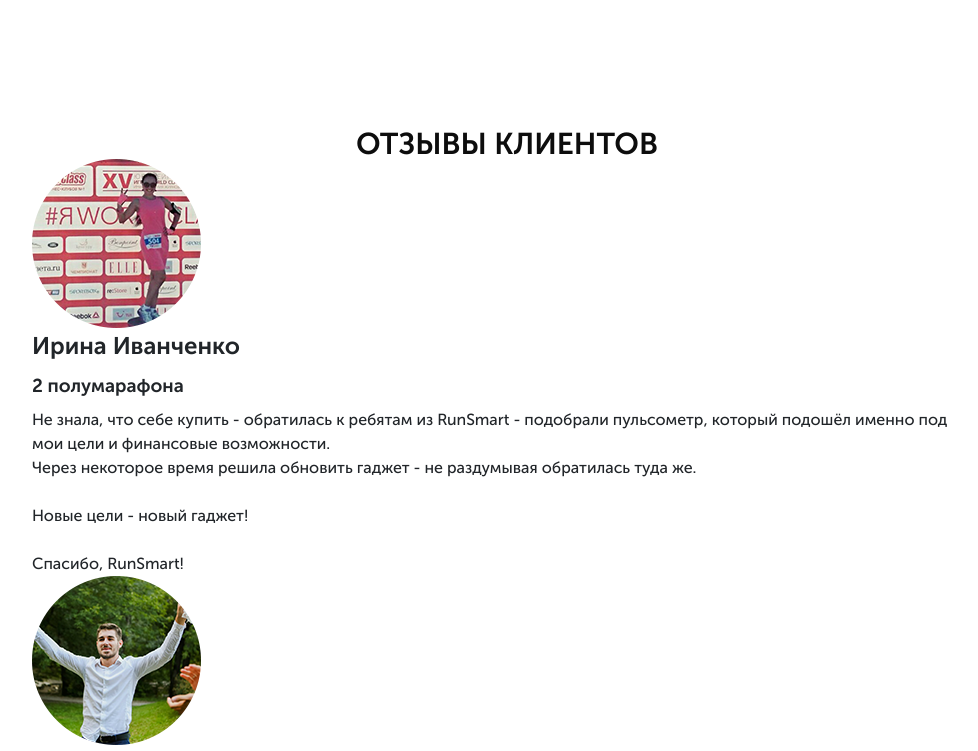
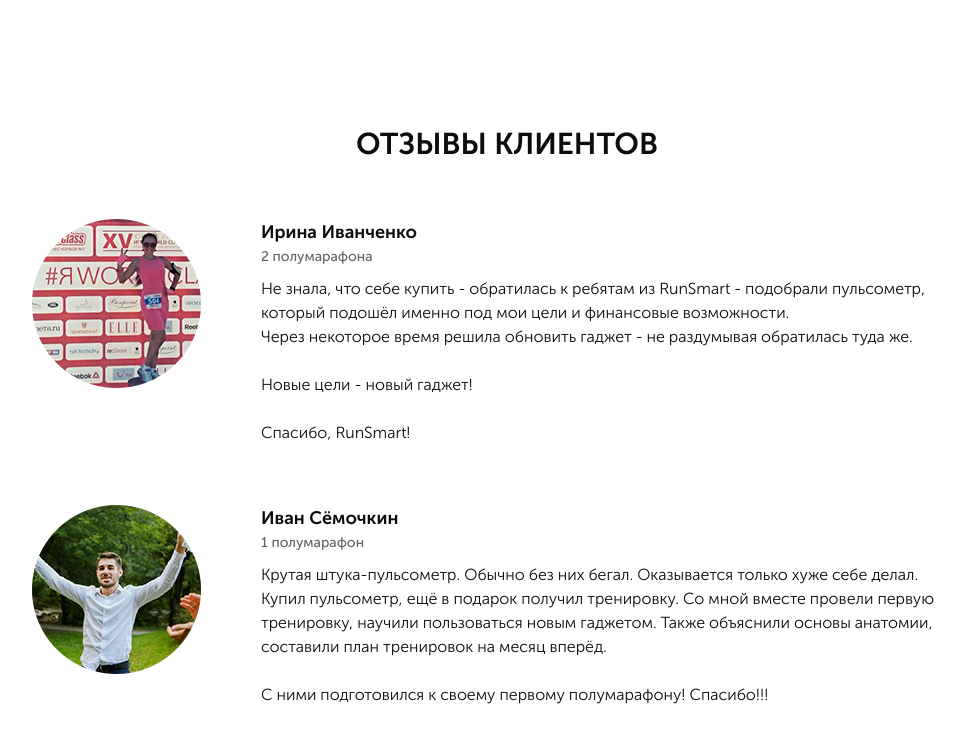
Before and after one commit to Andrej-ori/Projekt-7_Pulsometr, a website: page src/index.html in a window 1280 px wide. Shown: the part 2440-3191 px from the top of the page, without its empty margins (133-1111 px from the left). Drawn offline with nearby package versions, Linux system fonts and the light colour scheme.

Commit message:
Стилизация секции *customer*

```diff
--- /dev/null
+++ b/src/sass/blocks/_customer.scss
@@ -0,0 +1,33 @@
+.customer {
+	margin-bottom: 50px;
+	&-items {
+	}
+	&-item {
+		margin-top: 60px;
+		display: flex;
+		align-items: flex-start;
+		&__img{
+
+		}
+		&__content {
+			padding-left: 60px;
+		}
+		&__title {
+			color: #0D0D0D;
+			font-size: 18px;
+			font-weight: 700;
+			margin-bottom: 0;
+		}
+		&__subtitle {
+			color: #646464;
+			font-size: 14px;
+			font-weight: 500;
+			margin-bottom: 10px;
+		}
+		&__descr {
+			color: #0D0D0D;
+			font-size: 16px;
+			font-weight: 300;
+		}
+	}
+}
--- a/src/sass/style.scss
+++ b/src/sass/style.scss
@@ -17,5 +17,6 @@
 @import 'blocks/consultation';
 @import 'blocks/forms';
 @import 'blocks/carousel';
+@import 'blocks/customer';
 
 @import 'media/media';
```
Also changed, not shown: src/css/style.min.css.
